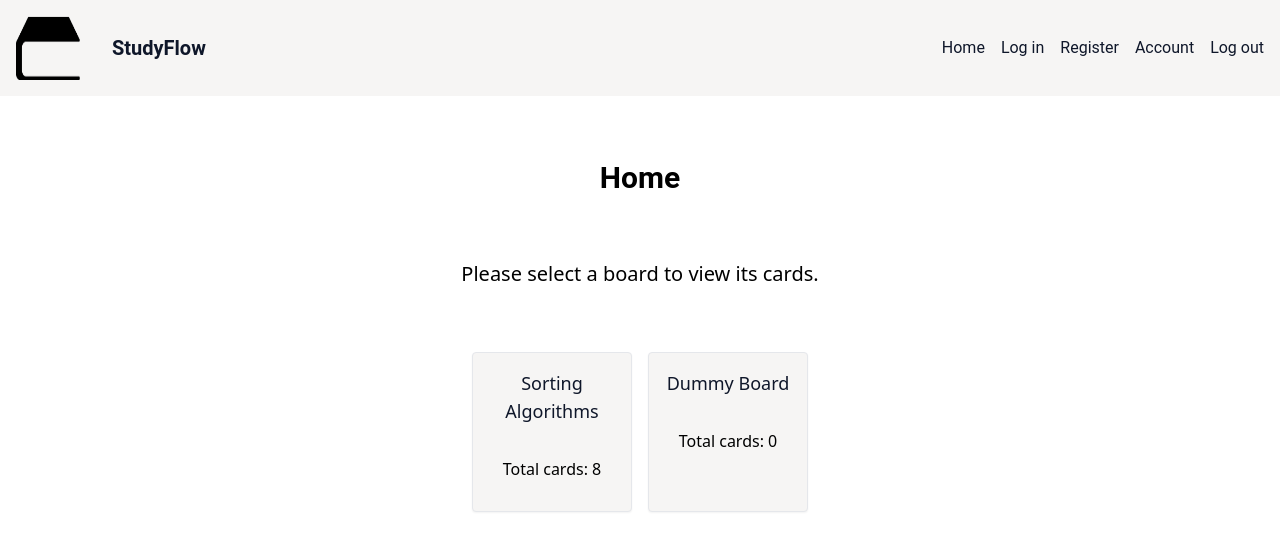
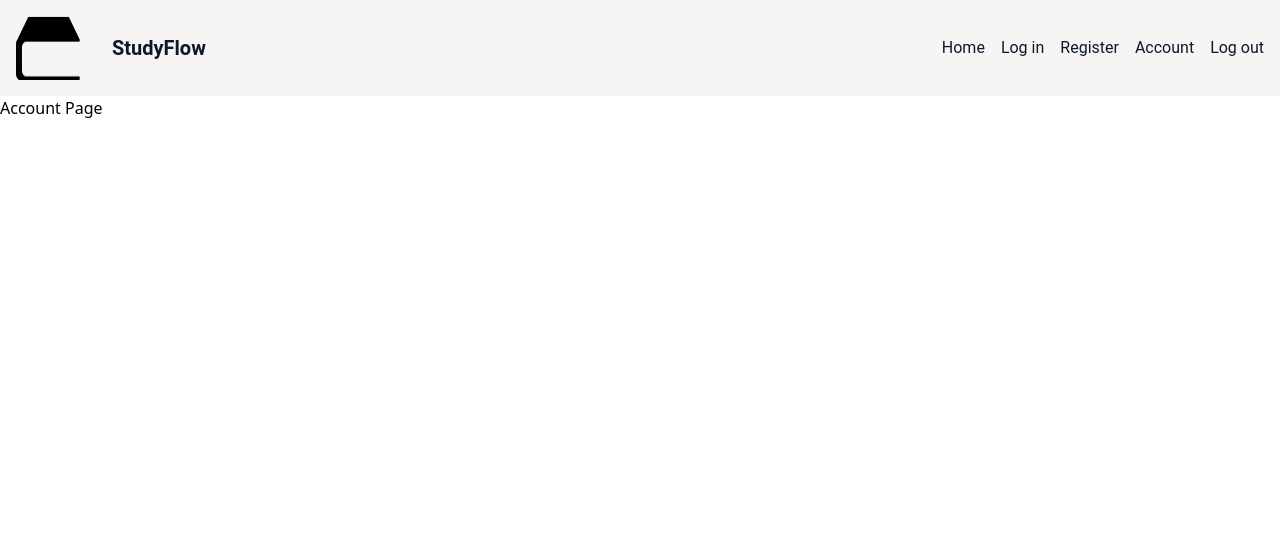
Before and after one commit to Alforoan/studyflow, a React (Vite) app in the folder client/: page /account in a window 1280 px wide. Shown: the top 550 px of the page. Built offline with nearby package versions, Linux system fonts and the light colour scheme.

Commit message:
connected links with pages

```diff
--- a/client/package.json
+++ b/client/package.json
@@ -20,6 +20,7 @@
     "@babel/preset-react": "^7.24.7",
     "@babel/preset-typescript": "^7.24.7",
     "@testing-library/dom": "^10.1.0",
+    "@testing-library/jest-dom": "^6.4.6",
     "@testing-library/react": "^16.0.0",
     "@types/jest": "^29.5.12",
     "@types/react": "^18.2.66",
@@ -36,6 +37,8 @@
     "jest": "^29.7.0",
     "postcss": "^8.4.38",
     "tailwindcss": "^3.4.4",
+    "ts-jest": "^29.1.4",
+    "ts-node": "^10.9.2",
     "typescript": "^5.2.2",
     "vite": "^5.2.0"
   }
--- a/client/src/App.tsx
+++ b/client/src/App.tsx
@@ -1,13 +1,23 @@
-import { BrowserRouter as Router } from "react-router-dom";
+import { BrowserRouter as Router, Route, Routes } from "react-router-dom";
 import Navbar from "./components/Navbar";
 import Home from "./pages/Home";
+import Login from "./pages/Login";
+import Register from "./pages/Register";
+import Account from "./pages/Account";
+
 function App() {
-	return (
-		<Router>
-			<Navbar />
-			<Home />
-		</Router>
-	);
+  return (
+    <Router>
+      <Navbar />
+      <Routes>
+        <Route path="/" element={<Home />} />
+        <Route path="/login" element={<Login />} />
+        <Route path="/register" element={<Register />} />
+        <Route path="/account" element={<Account />} />
+        <Route path="/logout" element={<Home />} />
+      </Routes>
+    </Router>
+  );
 }
 
 export default App;
--- a/client/src/components/Navbar.tsx
+++ b/client/src/components/Navbar.tsx
@@ -22,10 +22,7 @@ const Navbar: React.FC = () => {
         <div className="hidden lg:flex space-x-4">
           <Link
             to="/"
-            // current version
             className="font-primary text-primaryText hover:text-primaryTextLighter"
-            //  alt version
-            // className="font-primary text-primaryText hover:bg-secondaryElements p-2 rounded"
           >
             Home
           </Link>
@@ -112,10 +109,7 @@ const Navbar: React.FC = () => {
           <div className="flex flex-col space-y-4 mt-4">
             <Link
               to="/"
-              //  current version
               className="text-primaryText hover:text-primaryTextLighter"
-              //  alt version
-              // className="text-primaryText hover:bg-secondaryElements p-2 rounded"
             >
               Home
             </Link>
```
Also changed, not shown: 1 other file (tests, documents, lock files or other folders).
